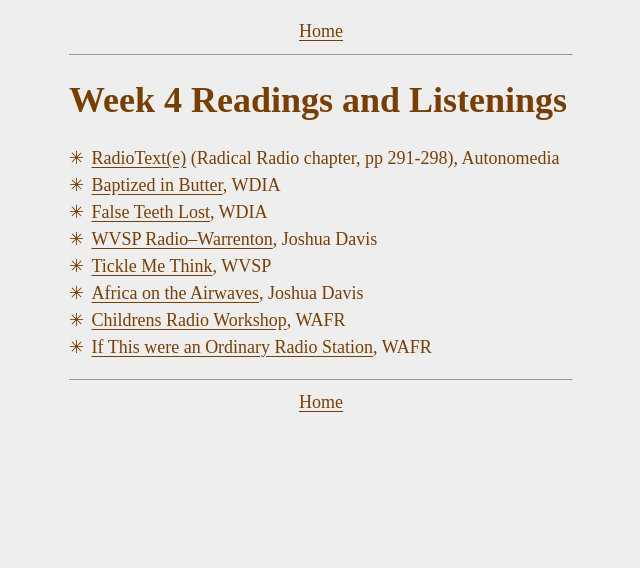
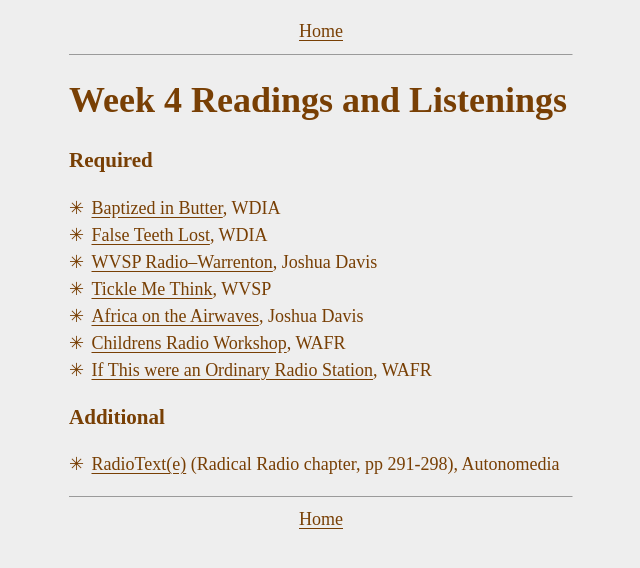
Before and after one commit to bryantwells/rr25, a Jekyll site: the page built from _pages/week-4.md, in a window 1280 px wide. Shown: the top 568 px of the page, without its empty margins (319-959 px from the left). Built offline with Jekyll 4.4.1, drawn with Linux system fonts in a browser that asks for light colours; some of the changed lines change nothing that is shown.

Commit message:
Update week-4.md

```diff
--- a/_pages/week-4.md
+++ b/_pages/week-4.md
@@ -5,7 +5,7 @@
 
 # Week 4 Readings and Listenings
 
-- [RadioText(e)](https://archive.org/details/radiotexte0000unse/) (Radical Radio chapter, pp 291-298), Autonomedia
+### Required
 - [Baptized in Butter](https://drive.google.com/file/d/1x3DNmlnOLik7GbfyLUnHQAEqHUPAc-Tr/view?usp=sharing), WDIA
 - [False Teeth Lost](https://drive.google.com/file/d/1STGJOGIlkAg9gho5aLx7uAq921g6EjQ1/view?usp=drive_link), WDIA
 - [WVSP Radio–Warrenton](https://mediaandthemovement.unc.edu/2013/03/10/wvsp-radio/), Joshua Davis
@@ -13,3 +13,6 @@
 - [Africa on the Airwaves](https://mediaandthemovement.unc.edu/2013/03/20/africa-on-the-airwaves/), Joshua Davis
 - [Childrens Radio Workshop](https://soundcloud.com/jpinkowitz/wafr-childrens-radio-workshop), WAFR
 - [If This were an Ordinary Radio Station](https://soundcloud.com/sohp/wafr-radio-if-this-were-an), WAFR
+
+### Additional
+- [RadioText(e)](https://archive.org/details/radiotexte0000unse/) (Radical Radio chapter, pp 291-298), Autonomedia
```
